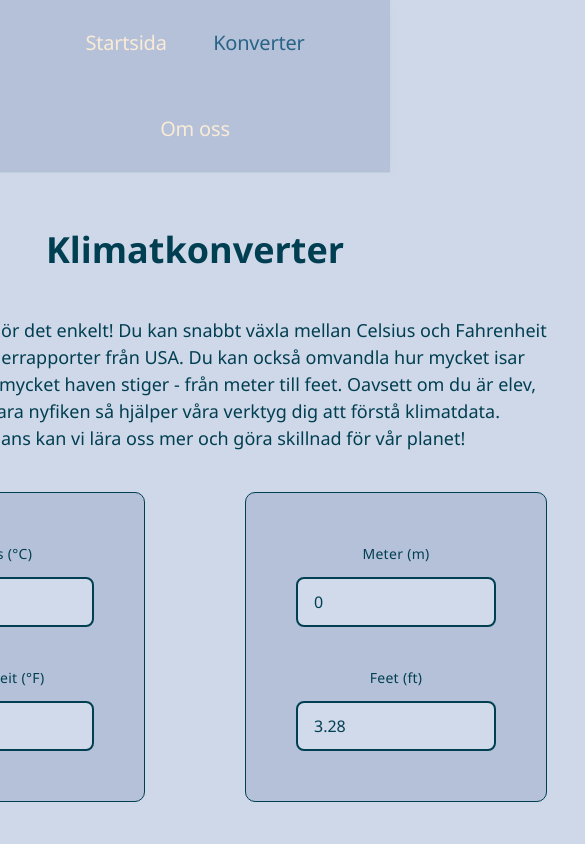
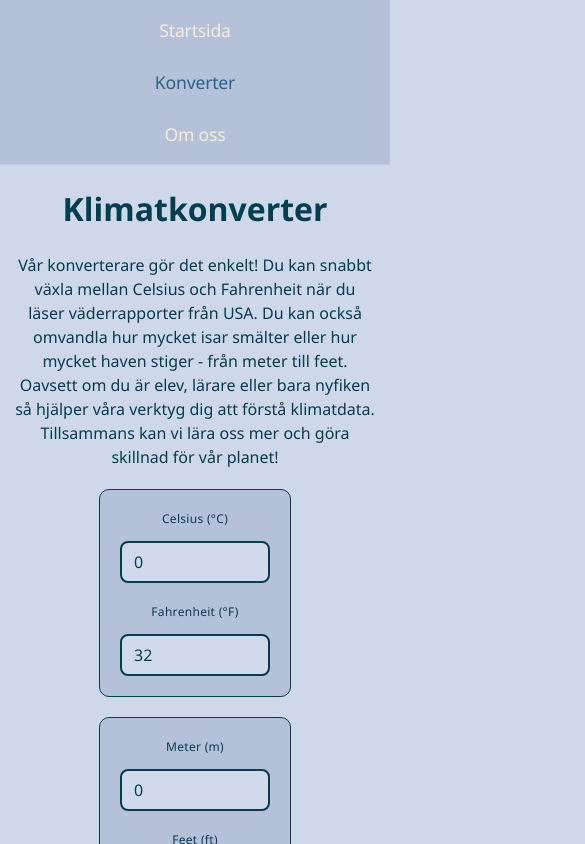
Before and after one commit to umavanmoriel/DT208G_Moment3, an Angular app: page /converter in a window 390 px wide. Shown: the top 844 px of the page, 585 px wide, since content can reach past the window. Built offline with nearby package versions, Linux system fonts and the light colour scheme.

Commit message:
--Lägger till css för mindre skärmar i alla komponent

```diff
--- a/src/app/converter/converter.css
+++ b/src/app/converter/converter.css
@@ -94,3 +94,70 @@
 .converter-button:focus {
     outline: none;
 }
+
+
+@media (max-width: 992px) {
+    .converter-container {
+        padding: 40px 80px;
+        gap: 30px;
+    }
+
+    .converter-blocks-container {
+        gap: 50px;
+        flex-wrap: wrap;
+        justify-content: center;
+    }
+
+    .converter-block {
+        padding: 40px;
+    }
+}
+
+
+@media (max-width: 768px) {
+    .converter-container {
+        padding: 30px 30px;
+        gap: 25px;
+        font-size: 1rem;
+    }
+
+    .converter-blocks-container {
+        flex-direction: column;
+        gap: 30px;
+    }
+
+    .converter-block {
+        padding: 30px;
+        gap: 25px;
+    }
+
+    .converter-input {
+        width: 180px;
+    }
+}
+
+
+@media (max-width: 480px) {
+    .converter-container {
+        padding: 20px 15px;
+        gap: 20px;
+    }
+
+    .converter-blocks-container {
+        gap: 20px;
+    }
+
+    .converter-block {
+        padding: 20px;
+        gap: 20px;
+    }
+
+    .converter-input {
+        width: 150px;
+        padding: 0.5rem 0.75rem;
+    }
+
+    .converter-label {
+        font-size: 0.75rem;
+    }
+}
--- a/src/app/header/header.css
+++ b/src/app/header/header.css
@@ -54,3 +54,49 @@ header {
 .current {
     color: #296486;
 }
+
+@media (max-width: 768px) {
+    header {
+        padding: 1rem 1.5rem;
+    }
+
+    .nav-header-list {
+        gap: 1.5rem;
+    }
+
+    .nav-header-link {
+        font-size: 1rem;
+        padding: 0.4rem 0.15rem;
+    }
+}
+
+
+@media (max-width: 480px) {
+    header {
+        padding: 0.75rem 1rem;
+    }
+
+    .nav-header-list {
+        gap: 1rem;
+        flex-direction: column;
+        align-items: center;
+    }
+
+    .nav-header-link {
+        font-size: 1.1rem;
+        padding: 0.3rem 0.5rem;
+        width: 100%;
+        text-align: center;
+    }
+
+    .nav-header-link::after {
+        bottom: 0;
+        left: 50%;
+        transform: translateX(-50%);
+        width: 0;
+    }
+
+    .nav-header-link:hover::after {
+        width: 50%;
+    }
+}
--- a/src/app/not-found/not-found.css
+++ b/src/app/not-found/not-found.css
@@ -25,12 +25,46 @@
     cursor: pointer;
     transition: all 0.2s ease;
     border: none;
-    background-color: #6f4e37;
+    background-color: #457C9B;
     color: #faebd7;
 }
 
 .error-button:hover {
-    background-color: #493d26;
+    background-color: #4D99BD;
     transform: translateY(-1px);
     box-shadow: 0 4px 8px rgba(0, 0, 0, 0.1);
 }
+
+
+@media (max-width: 768px) {
+    .container-404 {
+        gap: 30px;
+        margin: 40px 20px;
+    }
+
+    .error-image {
+        height: 200px;
+    }
+
+    .error-button {
+        padding: 0.6rem 1.2rem;
+        font-size: 0.9rem;
+    }
+}
+
+
+@media (max-width: 480px) {
+    .container-404 {
+        gap: 25px;
+        margin: 30px 15px;
+    }
+
+    .error-image {
+        height: 150px;
+    }
+
+    .error-button {
+        padding: 0.5rem 1rem;
+        font-size: 0.85rem;
+    }
+}
```
Also changed, not shown: src/app/about/about.css (+15 -0 lines), public/images/error-page-svgrepo-com.svg.
